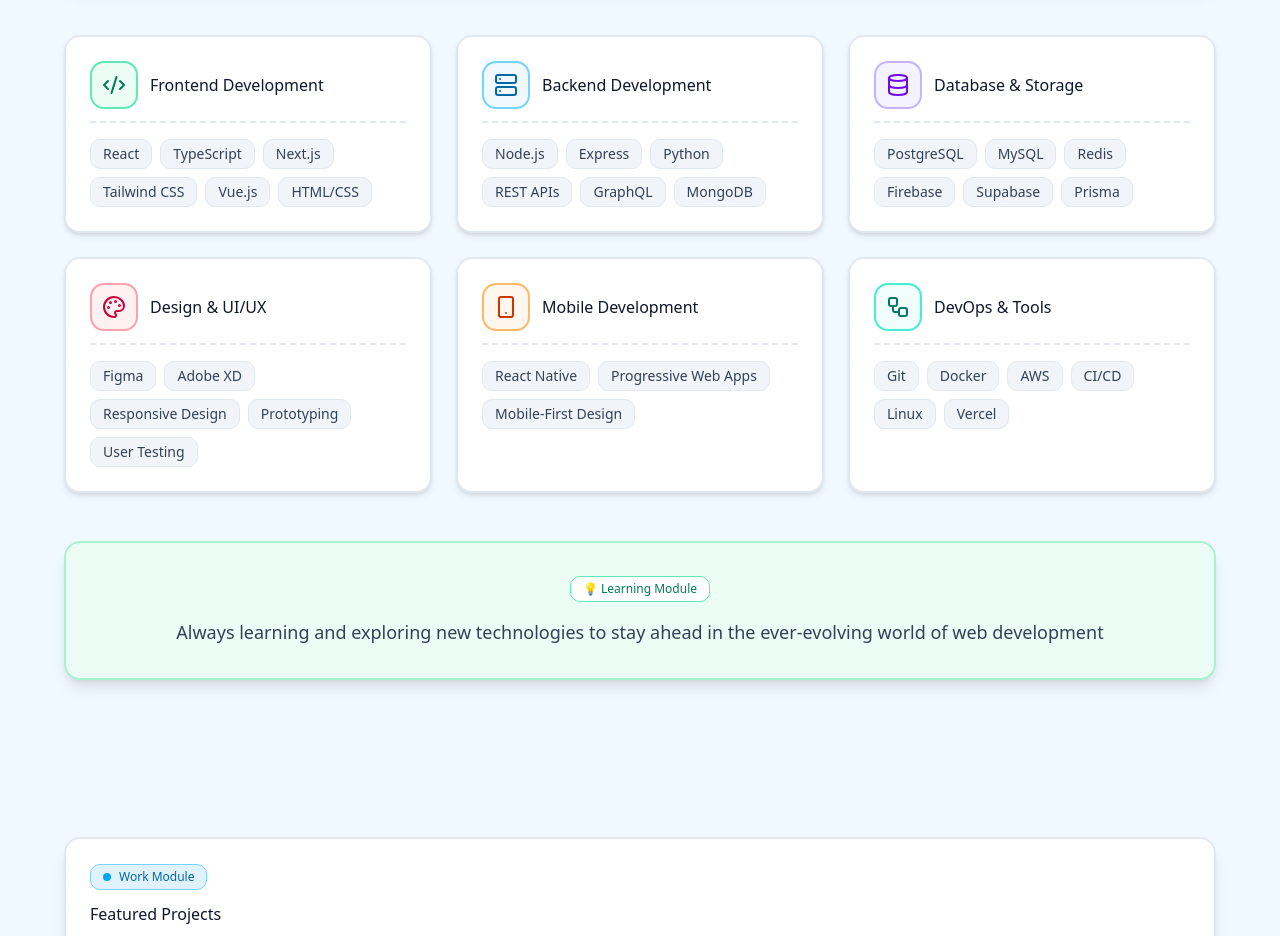
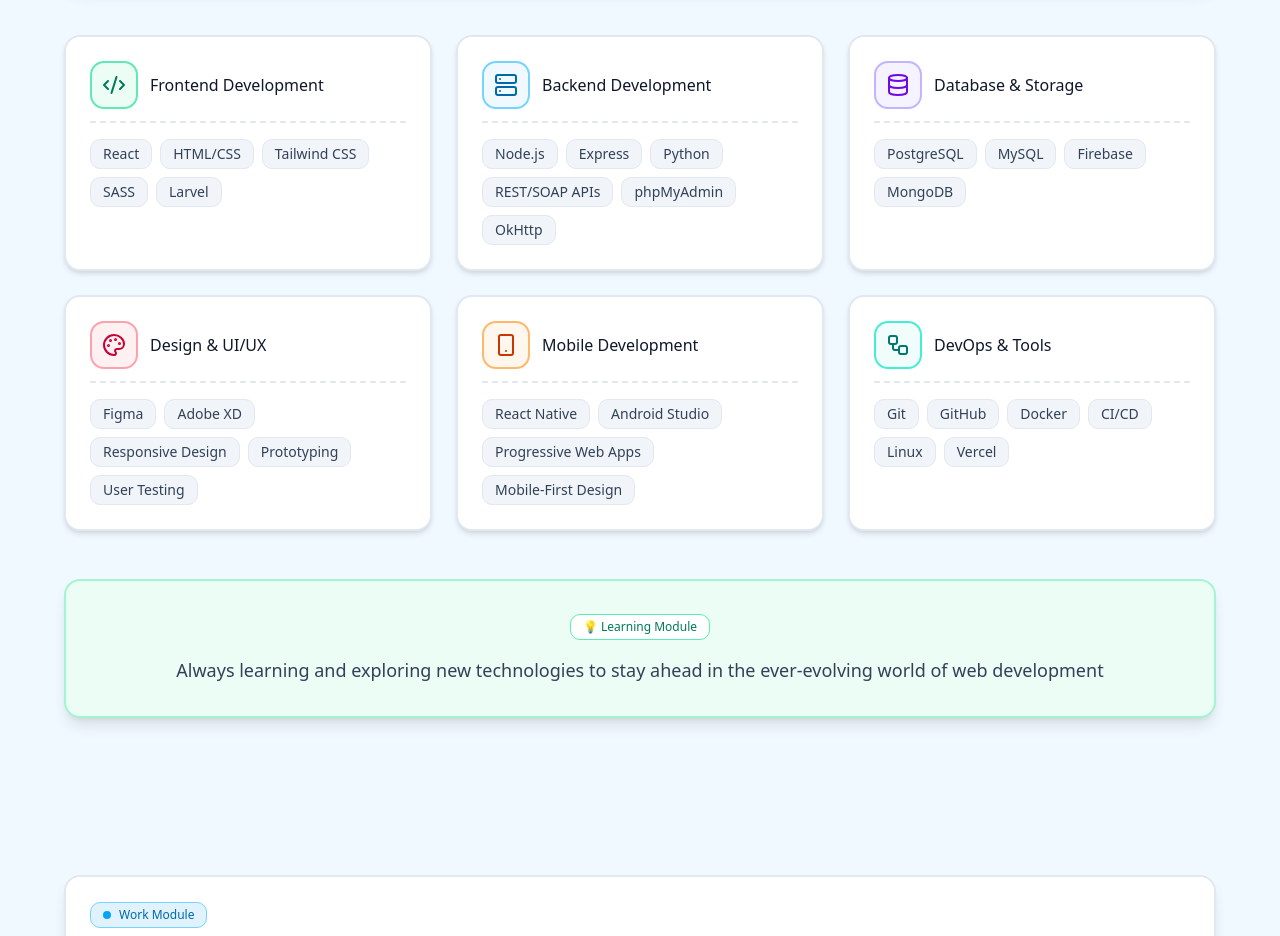
Before and after one commit to JKaulback/Personal-Portfolio-Website, a React (Vite) app: page / in a window 1280 px wide. Shown: the part 1840-2776 px from the top of the page. Built offline with nearby package versions, Linux system fonts and the light colour scheme.

Commit message:
Updated skills section with my info

```diff
--- a/src/components/Skills.tsx
+++ b/src/components/Skills.tsx
@@ -10,19 +10,19 @@
       title: 'Frontend Development',
       icon: Code2,
       color: 'green',
-      skills: ['React', 'TypeScript', 'Next.js', 'Tailwind CSS', 'Vue.js', 'HTML/CSS'],
+      skills: ['React', 'HTML/CSS', 'Tailwind CSS', 'SASS', 'Larvel'],
     },
     {
       title: 'Backend Development',
       icon: Server,
       color: 'blue',
-      skills: ['Node.js', 'Express', 'Python', 'REST APIs', 'GraphQL', 'MongoDB'],
+      skills: ['Node.js', 'Express', 'Python', 'REST/SOAP APIs', 'phpMyAdmin', 'OkHttp'],
     },
     {
       title: 'Database & Storage',
       icon: Database,
       color: 'purple',
-      skills: ['PostgreSQL', 'MySQL', 'Redis', 'Firebase', 'Supabase', 'Prisma'],
+      skills: ['PostgreSQL', 'MySQL', 'Firebase', 'MongoDB'],
     },
     {
       title: 'Design & UI/UX',
@@ -34,13 +34,13 @@
       title: 'Mobile Development',
       icon: Smartphone,
       color: 'orange',
-      skills: ['React Native', 'Progressive Web Apps', 'Mobile-First Design'],
+      skills: ['React Native', 'Android Studio', 'Progressive Web Apps', 'Mobile-First Design'],
     },
     {
       title: 'DevOps & Tools',
       icon: Workflow,
       color: 'cyan',
-      skills: ['Git', 'Docker', 'AWS', 'CI/CD', 'Linux', 'Vercel'],
+      skills: ['Git', 'GitHub', 'Docker', 'CI/CD', 'Linux', 'Vercel'],
     },
   ];
 
```
